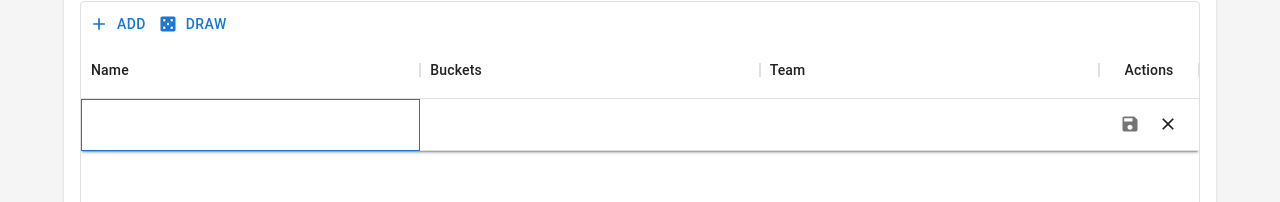
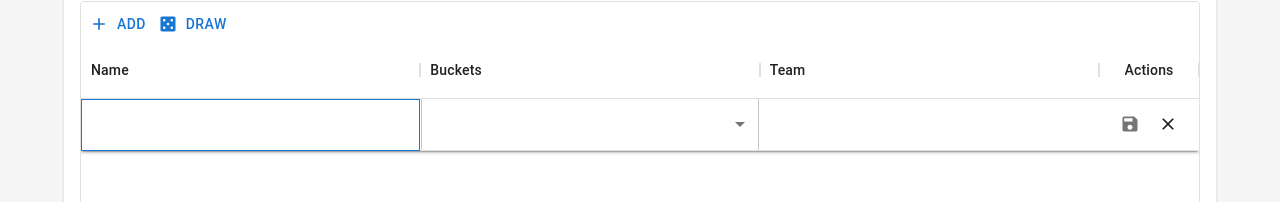
Before and after one commit to ieshmelev/ieshmelev.github.io, a React (Create React App) app: page / in a window 1280 px wide. Both pictures are taken after a click on the button "ADD". Shown: the part 150-352 px from the top of the page. Built offline with nearby package versions, Linux system fonts and the light colour scheme.

Commit message:
multiselect + draw log

```diff
--- a/src/Partisipants.js
+++ b/src/Partisipants.js
@@ -12,8 +12,11 @@ import {
   DataGrid,
   GridToolbarContainer,
   GridActionsCellItem,
+  useGridApiContext,
 } from "@mui/x-data-grid";
 import Box from "@mui/material/Box";
+import MenuItem from "@mui/material/MenuItem";
+import Select from "@mui/material/Select";
 import Title from "./Title";
 
 function EditToolbar(props) {
@@ -26,7 +29,7 @@ function EditToolbar(props) {
         id = item.id > id ? item.id : id;
       });
       id++;
-      return [...oldRows, { id, name: "", team: "", isNew: true }];
+      return [...oldRows, { id, name: "", buckets: "", team: "", isNew: true }];
     });
     setRowModesModel((oldModel) => ({
       ...oldModel,
@@ -51,6 +54,35 @@ EditToolbar.propTypes = {
   setRows: PropTypes.func.isRequired,
   draw: PropTypes.func.isRequired,
 };
+
+function MultiSelectEditComponent(props) {
+  const { id, value, field, buckets } = props;
+  const apiRef = useGridApiContext();
+  const handleChange = (event) => {
+    const {
+      target: { value },
+    } = event;
+    apiRef.current.setEditCellValue({ id, field, value: value.join() });
+  };
+
+  return (
+    <Select
+      multiple
+      value={value.split(",").filter((item) => item !== "")}
+      onChange={handleChange}
+      sx={{ width: 1 }}
+    >
+      {[...buckets].map((bucket) => {
+        const [key] = bucket;
+        return (
+          <MenuItem key={key.toString()} value={key.toString()}>
+            {key.toString()}
+          </MenuItem>
+        );
+      })}
+    </Select>
+  );
+}
 
 const Partisipants = ({ buckets }) => {
   const savePartisipants = (data) => {
@@ -133,14 +165,25 @@ const Partisipants = ({ buckets }) => {
         trow.buckets
           .split(",")
           .reduce(
-            (sum, current) => [...sum, ...buckets.get(Number(current)).teams],
+            (sum, current) =>
+              buckets.has(Number(current))
+                ? [...sum, ...buckets.get(Number(current)).teams]
+                : sum,
             []
           )
           .filter((team) => !used.includes(team.id))
       );
-      const team = teams[rand(0, teams.length)];
-      used.push(team.id);
-      return { ...trow, team: team.title };
+      console.log(`draw for: ${trow.name}`);
+      console.log("teams:", teams);
+      if (teams.length === 0) {
+        return trow;
+      }
+      const r = rand(0, teams.length);
+      console.log(`draw: ${r}`);
+      console.log("team:", teams[r]);
+      console.log("");
+      used.push(teams[r].id);
+      return { ...trow, team: teams[r].title };
     });
 
     processRowsUpdate(
@@ -159,6 +202,9 @@ const Partisipants = ({ buckets }) => {
       field: "buckets",
       headerName: "Buckets",
       editable: true,
+      renderEditCell: (params) => (
+        <MultiSelectEditComponent {...params} buckets={buckets} />
+      ),
       flex: 1,
     },
     { field: "team", headerName: "Team", flex: 1 },
```
